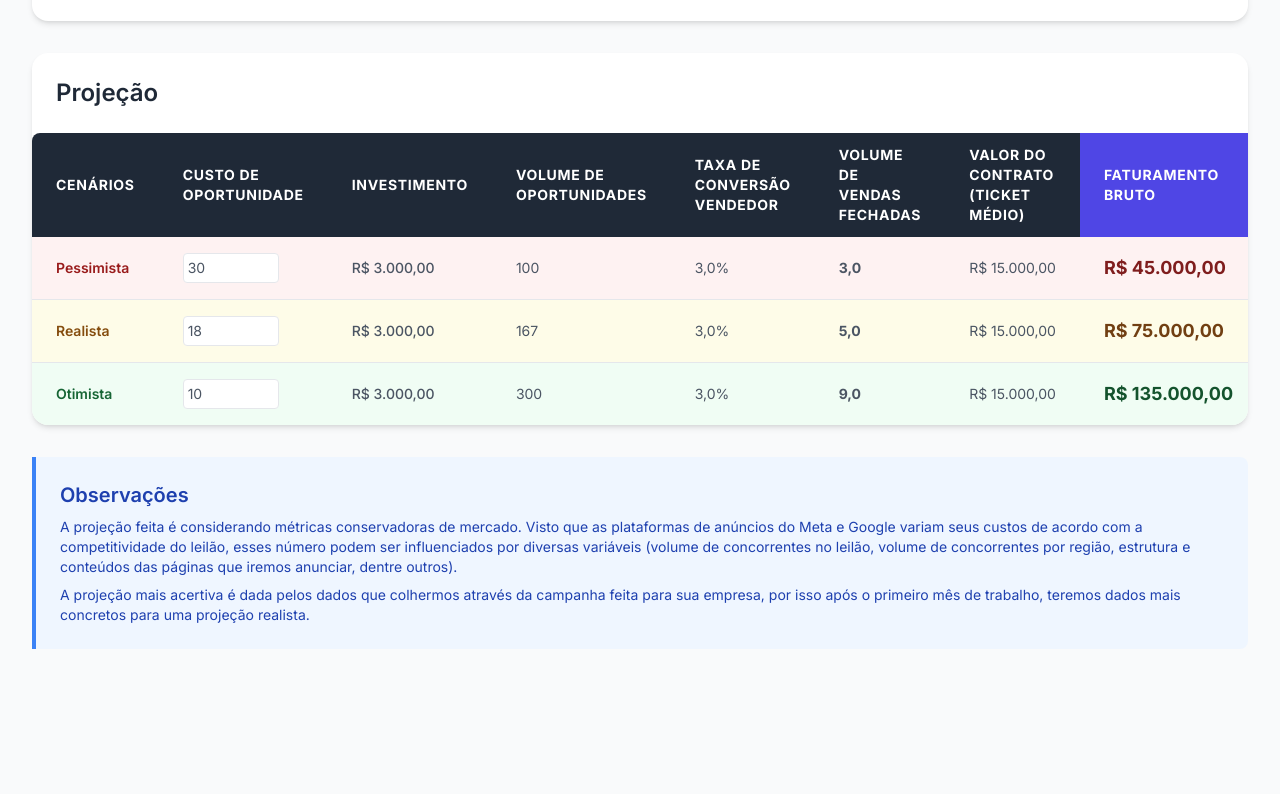
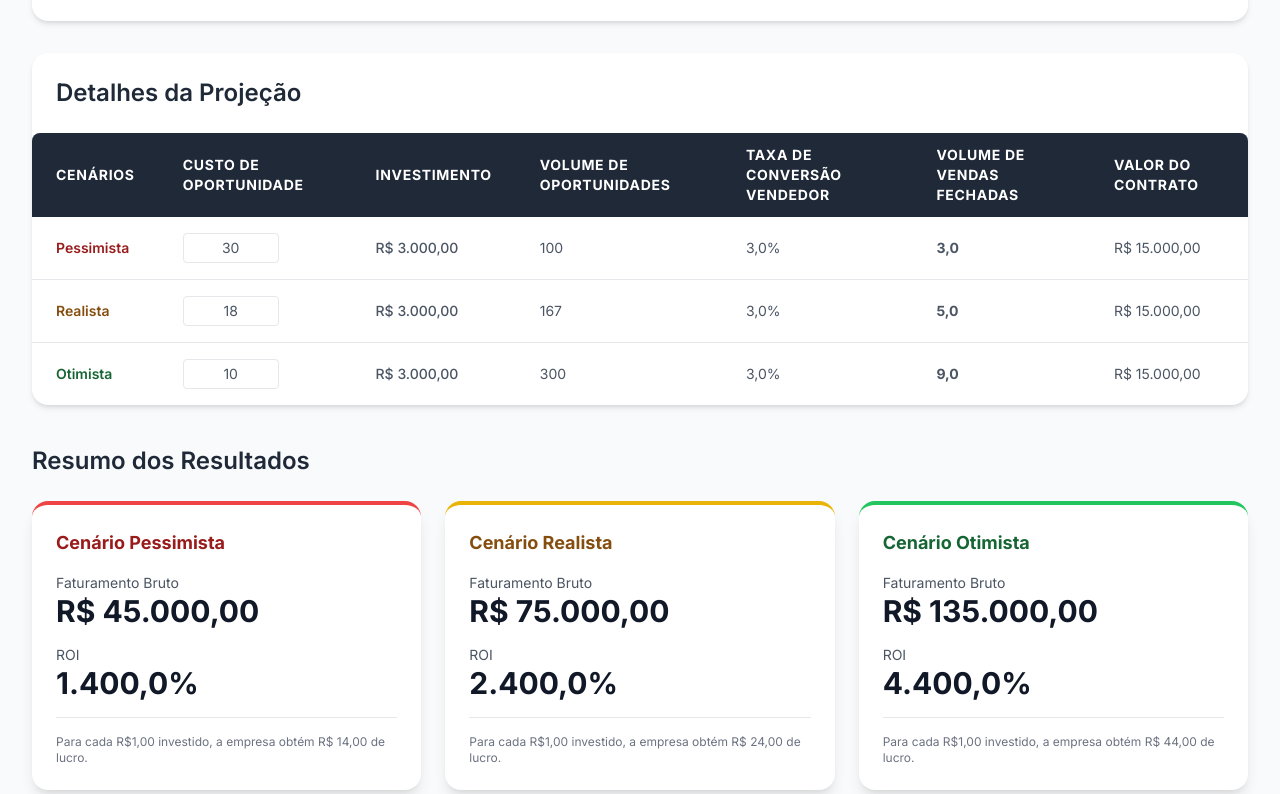
Before and after one commit to vitorprofissional/calculadoraprojecaoroi, a plain HTML site: page index.html in a window 1280 px wide. Shown: the part 306-1100 px from the top of the page. Before the commit the page ends 987 px from the top, so only its background shows below. Drawn offline with nearby package versions, Linux system fonts and the light colour scheme.

Commit message:
Update index.html

```diff
--- a/index.html
+++ b/index.html
@@ -62,12 +62,12 @@
         </div>
 
         <!-- Tabela de Projeção -->
-        <div class="bg-white rounded-2xl shadow-md overflow-hidden">
+        <div class="bg-white rounded-2xl shadow-md">
             <div class="p-6">
-                 <h2 class="text-2xl font-semibold text-gray-800">Projeção</h2>
+                 <h2 class="text-2xl font-semibold text-gray-800">Detalhes da Projeção</h2>
             </div>
             <div class="overflow-x-auto">
-                <table class="w-full min-w-full text-sm text-left text-gray-600">
+                <table class="w-full text-sm text-left text-gray-600">
                     <thead class="bg-gray-800 text-white uppercase tracking-wider">
                         <tr>
                             <th scope="col" class="px-6 py-3 rounded-tl-lg">Cenários</th>
@@ -76,55 +76,105 @@
                             <th scope="col" class="px-6 py-3">Volume de Oportunidades</th>
                             <th scope="col" class="px-6 py-3">Taxa de Conversão Vendedor</th>
                             <th scope="col" class="px-6 py-3">Volume de Vendas Fechadas</th>
-                            <th scope="col" class="px-6 py-3">Valor do Contrato (Ticket Médio)</th>
-                            <th scope="col" class="px-6 py-3 bg-indigo-600">Faturamento Bruto</th>
-                            <th scope="col" class="px-6 py-3 bg-indigo-600 rounded-tr-lg">ROI</th>
+                            <th scope="col" class="px-6 py-3 rounded-tr-lg">Valor do Contrato</th>
                         </tr>
                     </thead>
                     <tbody class="divide-y divide-gray-200">
                         <!-- Cenário Pessimista -->
-                        <tr id="cenario-pessimista" class="bg-red-50 hover:bg-red-100 transition-colors duration-200">
+                        <tr class="hover:bg-red-50 transition-colors duration-200">
                             <td class="px-6 py-4 font-semibold text-red-800">Pessimista</td>
-                            <td class="px-6 py-4"><input type="number" id="custo-pessimista" value="30" class="w-24 p-1 border rounded bg-white"></td>
+                            <td class="px-6 py-4"><input type="number" id="custo-pessimista" value="30" class="w-24 p-1 border rounded bg-white text-center"></td>
                             <td class="px-6 py-4 font-medium" id="invest-pessimista">R$ 3.000,00</td>
                             <td class="px-6 py-4" id="oportunidades-pessimista">100</td>
                             <td class="px-6 py-4" id="conversao-pessimista">3,0%</td>
                             <td class="px-6 py-4 font-bold" id="vendas-pessimista">3,0</td>
                             <td class="px-6 py-4" id="ticket-pessimista">R$ 15.000,00</td>
-                            <td class="px-6 py-4 font-bold text-lg text-red-900" id="faturamento-pessimista">R$ 45.000,00</td>
-                            <td class="px-6 py-4 font-bold text-lg text-red-900" id="roi-pessimista">1400%</td>
                         </tr>
                         <!-- Cenário Realista -->
-                        <tr id="cenario-realista" class="bg-yellow-50 hover:bg-yellow-100 transition-colors duration-200">
+                        <tr class="hover:bg-yellow-50 transition-colors duration-200">
                             <td class="px-6 py-4 font-semibold text-yellow-800">Realista</td>
-                            <td class="px-6 py-4"><input type="number" id="custo-realista" value="18" class="w-24 p-1 border rounded bg-white"></td>
+                            <td class="px-6 py-4"><input type="number" id="custo-realista" value="18" class="w-24 p-1 border rounded bg-white text-center"></td>
                             <td class="px-6 py-4 font-medium" id="invest-realista">R$ 3.000,00</td>
                             <td class="px-6 py-4" id="oportunidades-realista">167</td>
                             <td class="px-6 py-4" id="conversao-realista">3,0%</td>
                             <td class="px-6 py-4 font-bold" id="vendas-realista">5,0</td>
                             <td class="px-6 py-4" id="ticket-realista">R$ 15.000,00</td>
-                            <td class="px-6 py-4 font-bold text-lg text-yellow-900" id="faturamento-realista">R$ 75.000,00</td>
-                            <td class="px-6 py-4 font-bold text-lg text-yellow-900" id="roi-realista">2400%</td>
                         </tr>
                         <!-- Cenário Otimista -->
-                        <tr id="cenario-otimista" class="bg-green-50 hover:bg-green-100 transition-colors duration-200">
+                        <tr class="hover:bg-green-50 transition-colors duration-200">
                             <td class="px-6 py-4 font-semibold text-green-800">Otimista</td>
-                            <td class="px-6 py-4"><input type="number" id="custo-otimista" value="10" class="w-24 p-1 border rounded bg-white"></td>
+                            <td class="px-6 py-4"><input type="number" id="custo-otimista" value="10" class="w-24 p-1 border rounded bg-white text-center"></td>
                             <td class="px-6 py-4 font-medium" id="invest-otimista">R$ 3.000,00</td>
                             <td class="px-6 py-4" id="oportunidades-otimista">300</td>
                             <td class="px-6 py-4" id="conversao-otimista">3,0%</td>
                             <td class="px-6 py-4 font-bold" id="vendas-otimista">9,0</td>
                             <td class="px-6 py-4" id="ticket-otimista">R$ 15.000,00</td>
-                            <td class="px-6 py-4 font-bold text-lg text-green-900" id="faturamento-otimista">R$ 135.000,00</td>
-                            <td class="px-6 py-4 font-bold text-lg text-green-900" id="roi-otimista">4400%</td>
                         </tr>
                     </tbody>
                 </table>
             </div>
         </div>
 
+        <!-- Seção de Resumo dos Resultados -->
+        <div class="mt-10">
+            <h2 class="text-2xl font-semibold text-gray-800 mb-6">Resumo dos Resultados</h2>
+            <div class="grid grid-cols-1 md:grid-cols-3 gap-6">
+                <!-- Card Pessimista -->
+                <div class="p-6 rounded-2xl shadow-lg border-t-4 border-red-500 bg-white flex flex-col">
+                    <h3 class="text-lg font-bold text-red-800 mb-4">Cenário Pessimista</h3>
+                    <div class="space-y-4 flex-grow">
+                        <div>
+                            <p class="text-sm text-gray-600">Faturamento Bruto</p>
+                            <p id="resumo-faturamento-pessimista" class="text-3xl font-bold text-gray-900">R$ 45.000,00</p>
+                        </div>
+                        <div>
+                            <p class="text-sm text-gray-600">ROI</p>
+                            <p id="resumo-roi-pessimista" class="text-3xl font-bold text-gray-900">1400,0%</p>
+                        </div>
+                    </div>
+                    <p class="text-xs text-gray-500 mt-4 pt-4 border-t border-gray-200" id="explainer-pessimista">
+                        Para cada R$1,00 investido, a empresa obtém R$14,00 de lucro.
+                    </p>
+                </div>
+                <!-- Card Realista -->
+                <div class="p-6 rounded-2xl shadow-lg border-t-4 border-yellow-500 bg-white flex flex-col">
+                    <h3 class="text-lg font-bold text-yellow-800 mb-4">Cenário Realista</h3>
+                    <div class="space-y-4 flex-grow">
+                        <div>
+                            <p class="text-sm text-gray-600">Faturamento Bruto</p>
+                            <p id="resumo-faturamento-realista" class="text-3xl font-bold text-gray-900">R$ 75.000,00</p>
+                        </div>
+                        <div>
+                            <p class="text-sm text-gray-600">ROI</p>
+                            <p id="resumo-roi-realista" class="text-3xl font-bold text-gray-900">2400,0%</p>
+                        </div>
+                    </div>
+                     <p class="text-xs text-gray-500 mt-4 pt-4 border-t border-gray-200" id="explainer-realista">
+                        Para cada R$1,00 investido, a empresa obtém R$24,00 de lucro.
+                    </p>
+                </div>
+                <!-- Card Otimista -->
+                <div class="p-6 rounded-2xl shadow-lg border-t-4 border-green-500 bg-white flex flex-col">
+                    <h3 class="text-lg font-bold text-green-800 mb-4">Cenário Otimista</h3>
+                    <div class="space-y-4 flex-grow">
+                        <div>
+                            <p class="text-sm text-gray-600">Faturamento Bruto</p>
+                            <p id="resumo-faturamento-otimista" class="text-3xl font-bold text-gray-900">R$ 135.000,00</p>
+                        </div>
+                        <div>
+                            <p class="text-sm text-gray-600">ROI</p>
+                            <p id="resumo-roi-otimista" class="text-3xl font-bold text-gray-900">4400,0%</p>
+                        </div>
+                    </div>
+                     <p class="text-xs text-gray-500 mt-4 pt-4 border-t border-gray-200" id="explainer-otimista">
+                        Para cada R$1,00 investido, a empresa obtém R$44,00 de lucro.
+                    </p>
+                </div>
+            </div>
+        </div>
+
         <!-- Seção de Observações -->
-        <div class="mt-8 bg-blue-50 border-l-4 border-blue-500 text-blue-800 p-6 rounded-r-lg">
+        <div class="mt-10 bg-blue-50 border-l-4 border-blue-500 text-blue-800 p-6 rounded-r-lg">
             <h3 class="text-xl font-semibold mb-2">Observações</h3>
             <p class="text-sm">A projeção feita é considerando métricas conservadoras de mercado. Visto que as plataformas de anúncios do Meta e Google variam seus custos de acordo com a competitividade do leilão, esses número podem ser influenciados por diversas variáveis (volume de concorrentes no leilão, volume de concorrentes por região, estrutura e conteúdos das páginas que iremos anunciar, dentre outros).</p>
             <p class="text-sm mt-2">A projeção mais acertiva é dada pelos dados que colhermos através da campanha feita para sua empresa, por isso após o primeiro mês de trabalho, teremos dados mais concretos para uma projeção realista.</p>
@@ -140,6 +190,14 @@
                 currency: 'BRL'
             }).format(value);
         };
+
+        // Função para formatar o lucro por real investido
+        const formatCurrencyNoSymbol = (value) => {
+             return new Intl.NumberFormat('pt-BR', {
+                style: 'currency',
+                currency: 'BRL'
+            }).format(value).replace('R$', '').trim();
+        }
 
         // Função para formatar números como porcentagem
         const formatPercent = (value) => {
@@ -181,16 +239,25 @@
                 const volumeOportunidades = scenario.custo > 0 ? investimento / scenario.custo : 0;
                 const volumeVendas = volumeOportunidades * taxaConversao;
                 const faturamento = volumeVendas * ticketMedio;
-                const roi = investimento > 0 ? (faturamento - investimento) / investimento : 0;
+                const lucro = faturamento - investimento;
+                const roiDecimal = investimento > 0 ? lucro / investimento : 0;
 
                 // Atualizar a interface (UI)
+                // Tabela de detalhes
                 document.getElementById(`invest-${scenario.id}`).textContent = formatCurrency(investimento);
                 document.getElementById(`oportunidades-${scenario.id}`).textContent = Math.round(volumeOportunidades);
                 document.getElementById(`conversao-${scenario.id}`).textContent = formatPercent(taxaConversao);
                 document.getElementById(`vendas-${scenario.id}`).textContent = formatDecimal(volumeVendas);
                 document.getElementById(`ticket-${scenario.id}`).textContent = formatCurrency(ticketMedio);
-                document.getElementById(`faturamento-${scenario.id}`).textContent = formatCurrency(faturamento);
-                document.getElementById(`roi-${scenario.id}`).textContent = formatPercent(roi);
+
+                // Seção de Resumo dos Resultados
+                document.getElementById(`resumo-faturamento-${scenario.id}`).textContent = formatCurrency(faturamento);
+                document.getElementById(`resumo-roi-${scenario.id}`).textContent = formatPercent(roiDecimal);
+
+                // Atualizar a explicação do ROI
+                const explainerElement = document.getElementById(`explainer-${scenario.id}`);
+                const lucroPorReal = formatCurrency(roiDecimal);
+                explainerElement.textContent = `Para cada R$1,00 investido, a empresa obtém ${lucroPorReal} de lucro.`;
             });
         }
 
```
